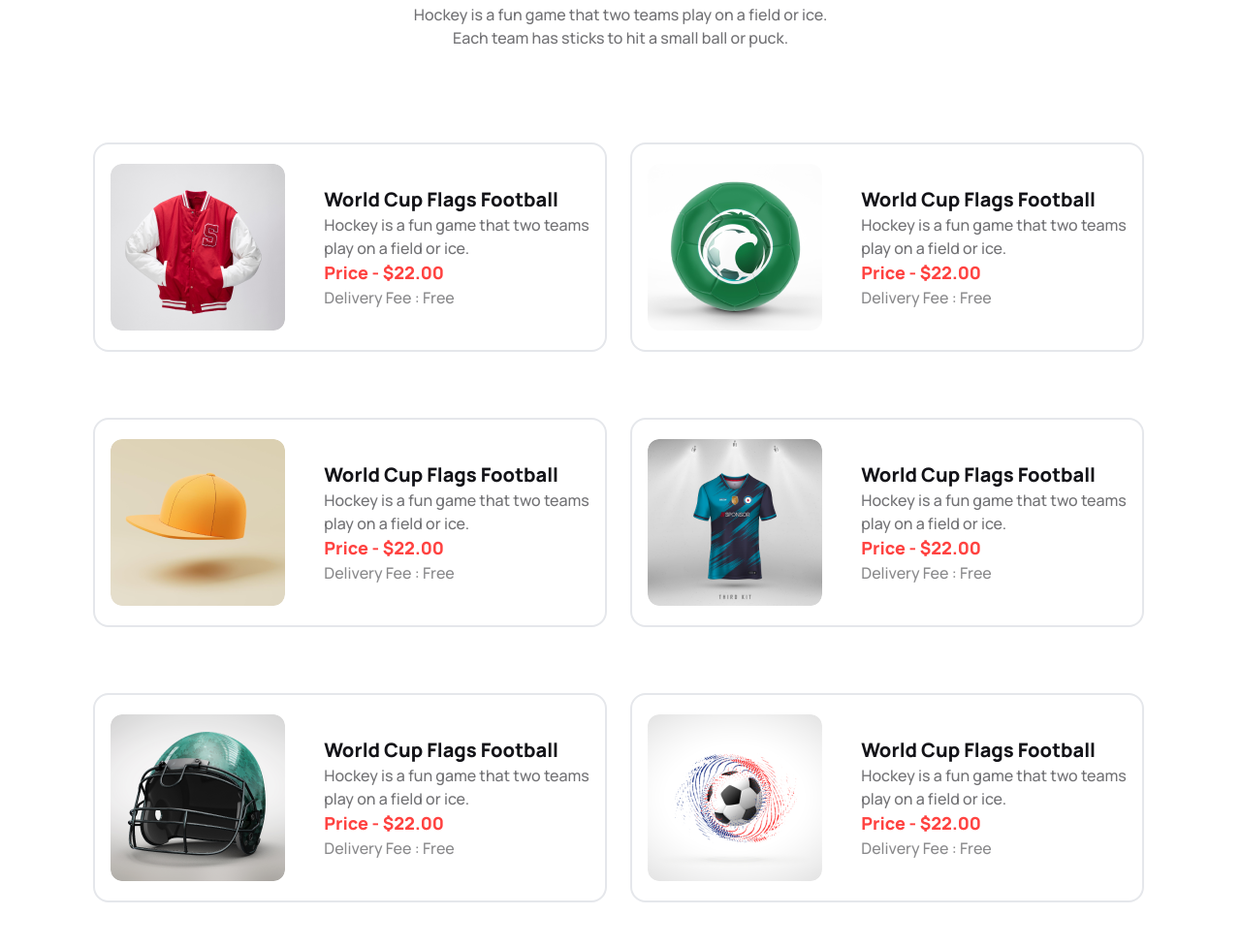
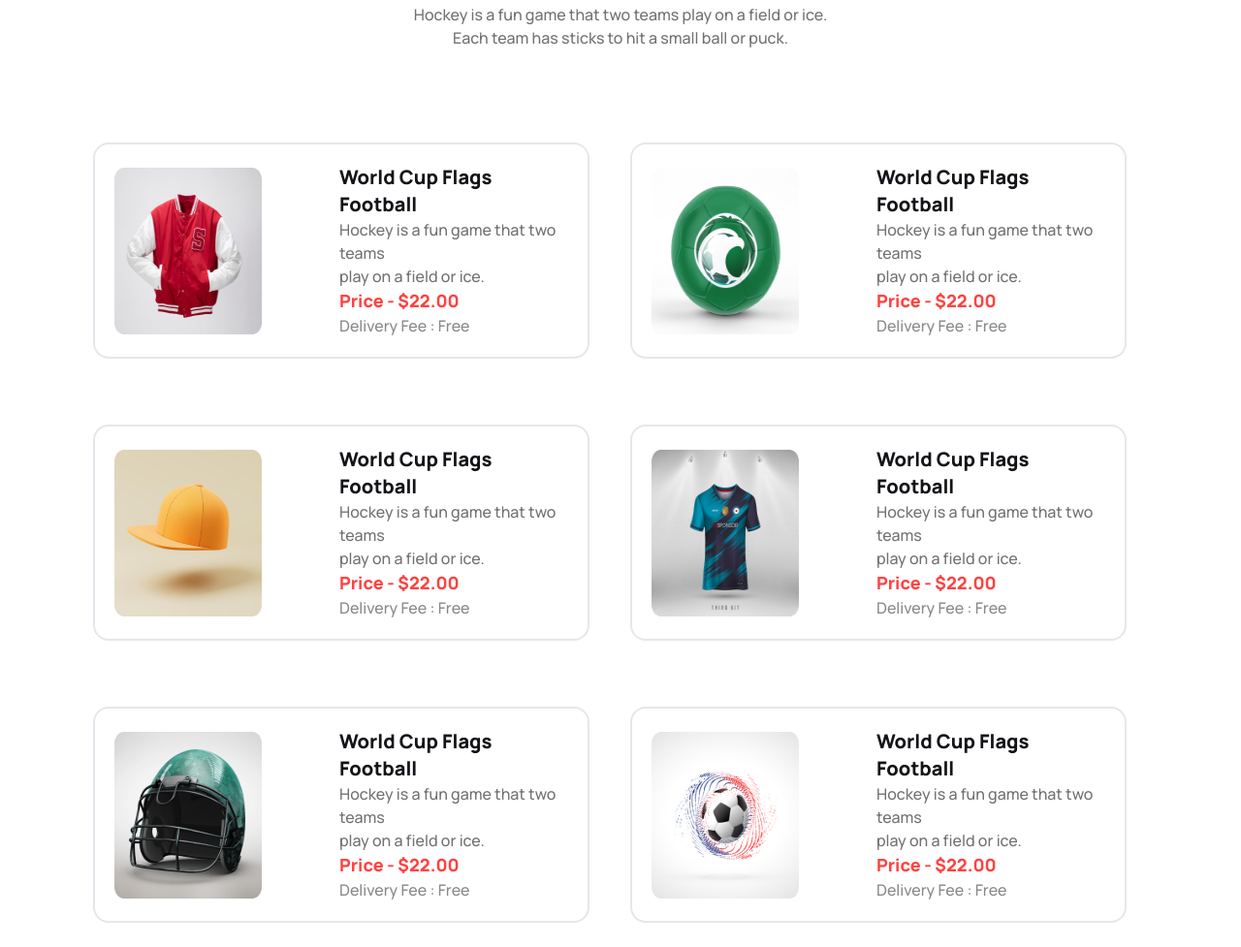
Before and after one commit to Mhasan4D/assignment-3, a plain HTML site: page index.html in a window 1280 px wide. Shown: the part 2175-3152 px from the top of the page at 97% size. Drawn offline with nearby package versions, Linux system fonts and the light colour scheme.

Commit message:
finished the mobile responsive design

```diff
--- a/index.html
+++ b/index.html
@@ -104,16 +104,16 @@
             <p class="text-[16px] font-medium text-[#13131899]">Hockey is a fun game that two teams play on a field or ice. <br> Each team has sticks to hit a small ball or puck.</p>
           </div>
 
-           <div class="mt-12 grid grid-cols-1 gap-10 lg:grid-cols-2">
+           <div class="mt-12 grid grid-cols-1 gap-2 lg:grid-cols-2">
 
-             <div class="bg-[url(./Images/2.png)]  lg:w-[520px] h-[330px] rounded-2xl">
+             <div class="bg-[url(./Images/2.png)]  max-w-lg h-[330px] rounded-2xl">
              <div class=" translate-y-20 p-5 space-y-5"> <h2 class=" text-3xl font-extrabold text-[#FFFFFF]">Junior Program</h2>
               <p class="text-[16px] font-medium text-[#FFFFFF]">Hockey is a fun game that two teams play on a field or ice. <br> Each team has sticks to hit a small ball or puck.</p>
               <button class="btn bg-[#FF4240] text-white border-none w-[136px] h-[27px]">Register Now!</button>
              </div>
             </div>
 
-             <div class="bg-[url(./Images/3.png)] lg:w-[520px] h-[330px] rounded-2xl">
+             <div class="bg-[url(./Images/3.png)] max-w-lg h-[330px] rounded-2xl">
              <div class="translate-y-20 p-5 space-y-5">
               <h2 class="text-3xl font-extrabold text-[#FFFFFF]">Teenager Program</h2>
               <p class="text-[16px] font-medium text-[#FFFFFF]">Hockey is a fun game that two teams play on a field or ice. <br> Each team has sticks to hit a small ball or puck.</p>
@@ -121,7 +121,7 @@
              </div>
             </div>
           </div>
-            <div class="bg-[url(./Images/4.png)] lg:w-[1075px] h-[360px] rounded-2xl my-5">
+            <div class="bg-[url(./Images/4.png)] max-w-5xl h-[360px] rounded-2xl my-5">
              <div class="translate-y-20 p-5 space-y-5">
               <h2 class="text-3xl font-extrabold text-[#FFFFFF]">Professional Program</h2>
               <p class="text-[16px] font-medium text-[#FFFFFF]">Hockey is a fun game that two teams play on a field or ice. <br> Each team has sticks to hit a small ball or puck.</p>
@@ -143,9 +143,9 @@
 
                <!-- FIrst part -->
               <div class="mt-12 grid grid-cols-1 gap-5">
-                <div class=" lg:flex items-center justify-center gap-10 w-[530px] h-[218] border-2 rounded-2xl py-5">
-                  <div><img class="w-[180px] h-[172px] rounded-xl" src="Images/5.png" alt=""></div>
-                  <div>
+                <div class=" lg:flex items-center justify-center gap-10 max-w-lg h-[218] border-2 rounded-2xl py-5">
+                  <div><img class="max-w-48 h-[172px] rounded-xl px-5" src="Images/5.png" alt=""></div>
+                  <div class="px-5">
                      <h2 class="text-xl font-extrabold text-[#131318]"> World Cup Flags Football</h2>
                      <p class=" text-[16px] font-medium text-[#13131899]">Hockey is a fun game that two teams <br>play on a field or ice.</p>
                      <div>
@@ -156,9 +156,9 @@
                </div>
                </div>
               <div class="mt-12 grid grid-cols-1 gap-5">
-                <div class="lg:flex items-center justify-center gap-10 w-[530px] h-[218] border-2 rounded-2xl py-5">
-                  <div><img class="w-[180px] h-[172px] rounded-xl" src="Images/6.png" alt=""></div>
-                  <div>
+                <div class="lg:flex items-center justify-center gap-10 max-w-lg h-[218] border-2 rounded-2xl py-5">
+                  <div><img class="max-w-48 h-[172px] rounded-xl px-5" src="Images/6.png" alt=""></div>
+                  <div class="px-5">
                      <h2 class="text-xl font-extrabold text-[#131318]"> World Cup Flags Football</h2>
                      <p class=" text-[16px] font-medium text-[#13131899]">Hockey is a fun game that two teams <br>play on a field or ice.</p>
                      <div>
@@ -169,9 +169,9 @@
                </div>
                </div>
               <div class="mt-12 grid grid-cols-1 gap-5">
-                <div class=" lg:flex items-center justify-center gap-10 w-[530px] h-[218] border-2 rounded-2xl py-5">
-                  <div><img class="w-[180px] h-[172px] rounded-xl" src="Images/7.png" alt=""></div>
-                  <div>
+                <div class=" lg:flex items-center justify-center gap-10 max-w-lg border-2 rounded-2xl py-5">
+                  <div><img class="max-w-48 h-[172px] rounded-xl px-5" src="Images/7.png" alt=""></div>
+                  <div class="px-5">
                      <h2 class="text-xl font-extrabold text-[#131318]"> World Cup Flags Football</h2>
                      <p class=" text-[16px] font-medium text-[#13131899]">Hockey is a fun game that two teams <br>play on a field or ice.</p>
                      <div>
@@ -183,9 +183,9 @@
                </div>
                  <!-- second part -->
                  <div class="mt-12 grid grid-cols-1 gap-10">
-                  <div class=" lg:flex items-center justify-center gap-10 w-[530px] h-[218] border-2 rounded-2xl py-5">
-                    <div><img class="w-[180px] h-[172px] rounded-xl" src="Images/8.png" alt=""></div>
-                    <div>
+                  <div class=" lg:flex items-center justify-center gap-10 max-w-lg h-[218] border-2 rounded-2xl py-5">
+                    <div><img class="max-w-48 h-[172px] rounded-xl px-5" src="Images/8.png" alt=""></div>
+                    <div class="px-5">
                        <h2 class="text-xl font-extrabold text-[#131318]"> World Cup Flags Football</h2>
                        <p class=" text-[16px] font-medium text-[#13131899]">Hockey is a fun game that two teams <br>play on a field or ice.</p>
                        <div>
@@ -196,9 +196,9 @@
                  </div>
                  </div>
                  <div class="mt-12 grid grid-cols-1 gap-10">
-                  <div class=" lg:flex items-center justify-center gap-10 w-[530px] h-[218] border-2 rounded-2xl py-5">
-                    <div><img class="w-[180px] h-[172px] rounded-xl" src="Images/9.png" alt=""></div>
-                    <div>
+                  <div class=" lg:flex items-center justify-center gap-10 max-w-lg h-[218] border-2 rounded-2xl py-5">
+                    <div><img class="max-w-48 h-[172px] rounded-xl px-5" src="Images/9.png" alt=""></div>
+                    <div class="px-5">
                        <h2 class="text-xl font-extrabold text-[#131318]"> World Cup Flags Football</h2>
                        <p class=" text-[16px] font-medium text-[#13131899]">Hockey is a fun game that two teams <br>play on a field or ice.</p>
                        <div>
@@ -209,9 +209,9 @@
                  </div>
                  </div>
                  <div class="mt-12 grid grid-cols-1 gap-10">
-                  <div class=" lg:flex items-center justify-center gap-10 w-[530px] h-[218] border-2 rounded-2xl py-5">
-                    <div><img class="w-[180px] h-[172px] rounded-xl" src="Images/10.png" alt=""></div>
-                    <div>
+                  <div class=" lg:flex items-center justify-center gap-10  max-w-lg h-[218] border-2 rounded-2xl py-5">
+                    <div><img class="max-w-48 h-[172px] rounded-xl px-5" src="Images/10.png" alt=""></div>
+                    <div class="px-5">
                        <h2 class="text-xl font-extrabold text-[#131318]"> World Cup Flags Football</h2>
                        <p class=" text-[16px] font-medium text-[#13131899]">Hockey is a fun game that two teams <br>play on a field or ice.</p>
                        <div>
@@ -245,7 +245,7 @@
 
             <div class=" mt-12 grid grid-cols-1 gap-5">
 
-                  <div class="w-[340px] h-[180px] bg-[#BCED6D1A] rounded-2xl">
+                  <div class="max-w-80 h-[180px] bg-[#BCED6D1A] rounded-2xl">
 
                    <div class="items-center justify-center translate-y-10 px-5">
                     <img src="Images/Group 1171275317.png" alt="">
@@ -256,7 +256,7 @@
 
                   </div>
 
-                  <div class="w-[340px] h-[180px] bg-[#FDDD5F1A] rounded-2xl">
+                  <div class=" max-w-80 h-[180px] bg-[#FDDD5F1A] rounded-2xl">
 
                    <div class="items-center justify-center translate-y-10 px-5">
                     <img src="Images/Group 1171275318.png" alt="">
@@ -269,7 +269,7 @@
 
                   </div>
 
-                  <div class="w-[340px] h-[180px] bg-[#629CF31A] rounded-2xl">
+                  <div class="max-w-80 h-[180px] bg-[#629CF31A] rounded-2xl">
 
                    <div class="items-center justify-center translate-y-10 px-5">
                     <img src="Images/Group 1171275321.png" alt="">
```
